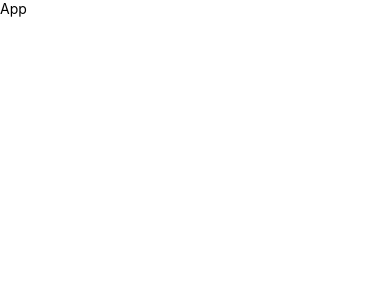
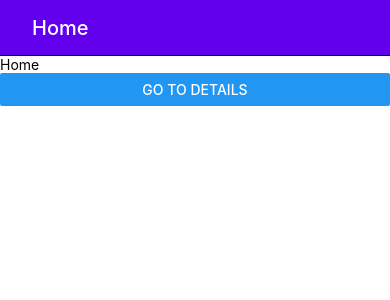
Before and after one commit to jishan1019/Mastering-React-Native, a React Native app: screen / in a window 390 px wide. Shown: the top 300 px of the page. Built offline with nearby package versions, Linux system fonts and the light colour scheme.

Commit message:
custom toolbar and  navigation create

```diff
--- a/src/App.tsx
+++ b/src/App.tsx
@@ -1,13 +1,30 @@
-import {View, Text, SafeAreaView, ScrollView} from 'react-native';
+import {View, Text} from 'react-native';
 import React from 'react';
+import {
+  NavigationProvider,
+  useNavigation,
+} from './components/NavigationProvider';
+import Home from './screen/Home';
+import Details from './screen/Details';
 
-const App = (): JSX.Element => {
+const AppContent: React.FC = () => {
+  const {currentScreen} = useNavigation();
+
+  switch (currentScreen) {
+    case 'Home':
+      return <Home />;
+    case 'Details':
+      return <Details />;
+    default:
+      return <Home />;
+  }
+};
+
+const App = () => {
   return (
-    <SafeAreaView>
-      <ScrollView>
-        <Text>App</Text>
-      </ScrollView>
-    </SafeAreaView>
+    <NavigationProvider>
+      <AppContent />
+    </NavigationProvider>
   );
 };
 
--- /dev/null
+++ b/src/components/NavigationProvider.tsx
@@ -0,0 +1,66 @@
+/* eslint-disable react-native/no-inline-styles */
+/* eslint-disable prettier/prettier */
+// components/NavigationProvider.tsx
+import React, {
+  createContext,
+  useState,
+  useContext,
+  ReactNode,
+  useRef,
+} from 'react';
+import {Animated} from 'react-native';
+
+// Define the shape of the navigation context
+interface NavigationContextProps {
+  currentScreen: string;
+  navigate: (screen: string) => void;
+}
+
+// Create a Context for the navigation
+const NavigationContext = createContext<NavigationContextProps | undefined>(
+  undefined,
+);
+
+// Custom hook to use the navigation context
+const useNavigation = (): NavigationContextProps => {
+  const context = useContext(NavigationContext);
+  if (!context) {
+    throw new Error('useNavigation must be used within a NavigationProvider');
+  }
+  return context;
+};
+
+// Define the provider props
+interface NavigationProviderProps {
+  children: ReactNode;
+}
+
+const NavigationProvider: React.FC<NavigationProviderProps> = ({children}) => {
+  const [currentScreen, setCurrentScreen] = useState<string>('Home');
+  const fadeAnim = useRef(new Animated.Value(1)).current;
+
+  const navigate = (screen: string) => {
+    Animated.timing(fadeAnim, {
+      toValue: 0,
+      duration: 300,
+      useNativeDriver: true,
+    }).start(() => {
+      setCurrentScreen(screen);
+      Animated.timing(fadeAnim, {
+        toValue: 1,
+        duration: 300,
+        useNativeDriver: true,
+      }).start();
+    });
+  };
+
+  return (
+    <NavigationContext.Provider value={{currentScreen, navigate}}>
+      <Animated.View style={{flex: 1, opacity: fadeAnim}}>
+        {children}
+      </Animated.View>
+    </NavigationContext.Provider>
+  );
+};
+
+export {NavigationProvider, useNavigation};
--- /dev/null
+++ b/src/components/Toolbar.tsx
@@ -0,0 +1,56 @@
+/* eslint-disable prettier/prettier */
+import React from 'react';
+import {View, Text, TouchableOpacity, StyleSheet} from 'react-native';
+
+interface ToolbarProps {
+  title: string;
+  backgroundColor?: string;
+  showBackButton?: boolean;
+  onBackPress?: () => void;
+}
+
+const Toolbar: React.FC<ToolbarProps> = ({
+  title,
+  backgroundColor = '#6200EE',
+  showBackButton = false,
+  onBackPress,
+}) => {
+  return (
+    <View style={[styles.toolbar, {backgroundColor}]}>
+      {showBackButton && (
+        <TouchableOpacity style={styles.backButton} onPress={onBackPress}>
+          <Text style={styles.backText}>{'<'}</Text>
+        </TouchableOpacity>
+      )}
+      <Text style={styles.title}>{title}</Text>
+    </View>
+  );
+};
+
+const styles = StyleSheet.create({
+  toolbar: {
+    height: 56,
+    flexDirection: 'row',
+    alignItems: 'center',
+    paddingHorizontal: 16,
+    elevation: 5,
+    borderBottomWidth: 1,
+    borderBottomColor: 'black',
+  },
+  title: {
+    color: 'white',
+    fontSize: 20,
+    fontWeight: '500',
+    marginLeft: 16,
+  },
+  backButton: {
+    position: 'absolute',
+    left: 16,
+  },
+  backText: {
+    color: 'white',
+    fontSize: 16,
+  },
+});
+
+export default Toolbar;
--- /dev/null
+++ b/src/screen/Details.tsx
@@ -0,0 +1,26 @@
+/* eslint-disable prettier/prettier */
+import {View, Text, Button} from 'react-native';
+import React from 'react';
+import {useNavigation} from '../components/NavigationProvider';
+import Toolbar from '../components/Toolbar';
+
+const Details = () => {
+  const {navigate} = useNavigation();
+
+  return (
+    <View>
+      <Toolbar
+        title="Details"
+        backgroundColor="#03DAC6"
+        showBackButton
+        onBackPress={() => navigate('Home')}
+      />
+
+      <Text>Details</Text>
+
+      <Button title="Go to Home" onPress={() => navigate('Home')} />
+    </View>
+  );
+};
+
+export default Details;
--- /dev/null
+++ b/src/screen/Home.tsx
@@ -0,0 +1,20 @@
+/* eslint-disable prettier/prettier */
+import {View, Text, Button} from 'react-native';
+import React from 'react';
+import {useNavigation} from '../components/NavigationProvider';
+import Toolbar from '../components/Toolbar';
+
+const Home = () => {
+  const {navigate} = useNavigation();
+
+  return (
+    <View>
+      <Toolbar title="Home" backgroundColor="#6200EE" />
+      <Text>Home</Text>
+
+      <Button title="Go to Details" onPress={() => navigate('Details')} />
+    </View>
+  );
+};
+
+export default Home;
```
Also changed, not shown: 2 other files (tests, documents, lock files or other folders).
